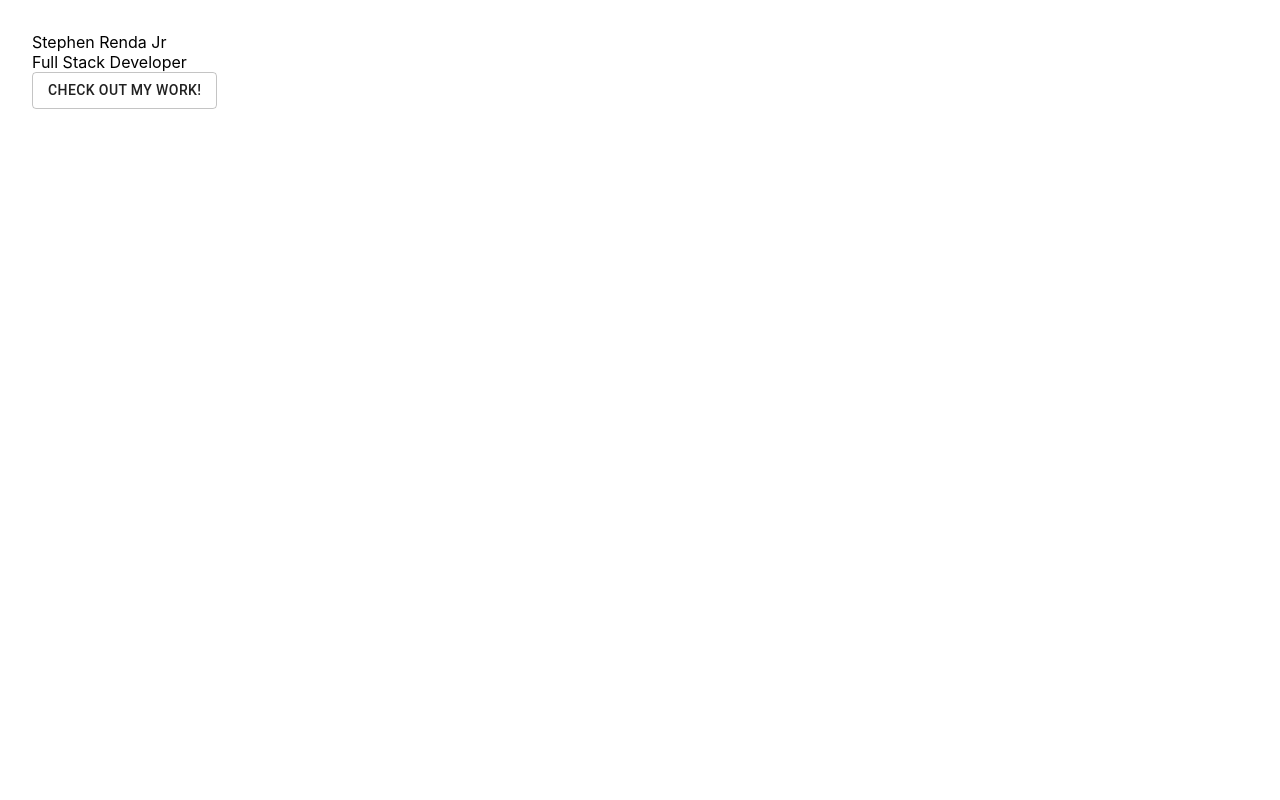
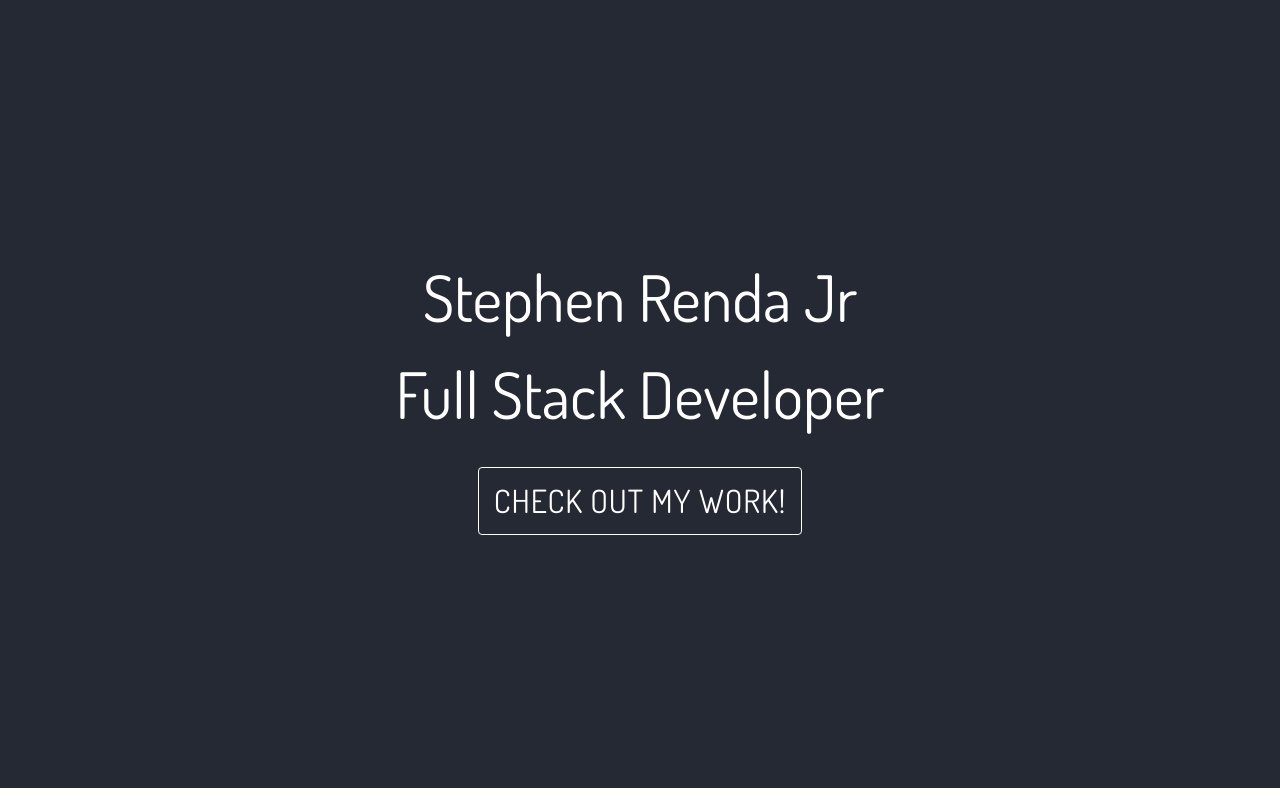
Before and after one commit to StephenRenda/react_azure_static, a React (Create React App) app in the folder app/: page / in a window 1280 px wide. Built offline with nearby package versions, Linux system fonts and the light colour scheme.

Commit message:
azure test

```diff
--- a/app/public/index.html
+++ b/app/public/index.html
@@ -3,8 +3,8 @@
   <head>
     <meta charset="utf-8" />
     <link rel="icon" href="%PUBLIC_URL%/favicon.ico" />
-    <meta name="viewport" content="width=device-width, initial-scale=1" />
-    <meta name="theme-color" content="#000000" />
+    <link rel="preconnect" href="https://fonts.gstatic.com">
+    <link href="https://fonts.googleapis.com/css2?family=Dosis:wght@200;400&display=swap" rel="stylesheet">    <meta name="theme-color" content="#000000" />
     <meta
       name="description"
       content="Web site created using create-react-app"
--- a/app/src/App.js
+++ b/app/src/App.js
@@ -1,8 +1,8 @@
-import Body from './components/Welcome/Welcome';
+import Welcome from './components/Welcome/Welcome';
 
 const App = ()=> {
   return (
-      <Body/>
+    <Welcome/>
   );
 }
 
--- a/app/src/components/Welcome/Welcome.js
+++ b/app/src/components/Welcome/Welcome.js
@@ -1,29 +1,31 @@
 import { Button, Grid } from '@material-ui/core';
 import styles from './Welcome.module.css';
 const Welcome = () => {
-
   return (
     <Grid
       className={styles.welcome}
       container
       spacing={3}
     >
-
     <Grid
+      className={styles.greeting}
       item
       xs={12}
-      md={4}
-      style={{ margin: "2rem" }}>
+    >
+      <div className={styles.name}>
+        Stephen Renda Jr
+      </div>
+      <div className={styles.title}>
+       Full Stack Developer
+      </div>
 
-      <div>Stephen Renda Jr </div>
-      <div>Full Stack Developer</div>
       <Button
+        className={styles.button}
         variant="outlined"
         onClick={() => alert("Hey")}
       >
         Check Out my work!
       </Button>
-      {/* <AboutMe /> */}
     </Grid>
   </Grid>
   );
--- a/app/src/components/Welcome/Welcome.module.css
+++ b/app/src/components/Welcome/Welcome.module.css
@@ -1,4 +1,26 @@
 .welcome {
-  background-color: "#252934";
+  background-color: #252934;
+  justify-content: center;
+  text-align: center;
   height: 100vh;
+  width: 100vw;
 }
+.greeting {
+  font-family: Dosis;
+  font-size: 4rem;
+}
+.name {
+  color: white;
+  padding-top: 30vh;
+  margin: 1rem;
+}
+.title {
+  color: white;
+  margin: 1rem;
+}
+.button {
+  color: #ffffff !important;
+  border-color: #ffffff !important;
+  font-family: Dosis !important;
+  font-size: 2rem !important;
+}
```
Also changed, not shown: 1 other file (tests, documents, lock files or other folders).
